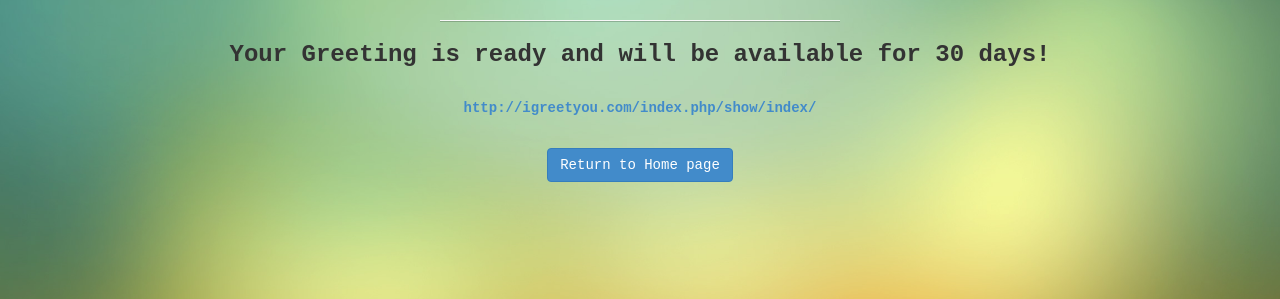
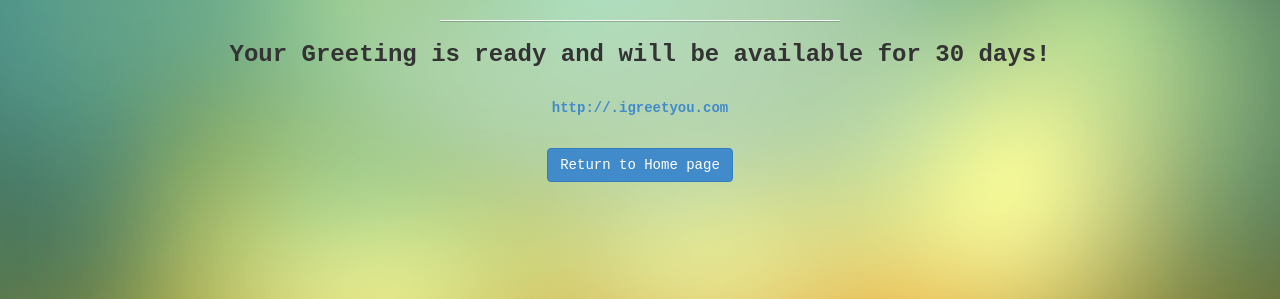
Before and after one commit to gallamovs/igreetyou, a CodeIgniter app: page /index.php/success/index in a window 1280 px wide. Shown: the part 364-663 px from the top of the page. Run offline with CodeIgniter, Linux system fonts and the light colour scheme.

Commit message:
final page update

```diff
--- a/application/views/success.php
+++ b/application/views/success.php
@@ -1,7 +1,7 @@
 <h3>Your Greeting is ready and will be available for 30 days!</h3>
 
 <ul style="padding:20px;">
-    <a href="http://igreetyou.com/index.php/show/index/<?php echo $subdomain; ?>">http://igreetyou.com/index.php/show/index/<?php echo $subdomain; ?></a>
+    <a href="http://igreetyou.com/index.php/show/index/<?php echo $subdomain; ?>">http://<?php echo $subdomain; ?>.igreetyou.com</a>
 </ul>
 
 <p><?php /*echo anchor('slides', 'Upload Another File!'); */?>
```
